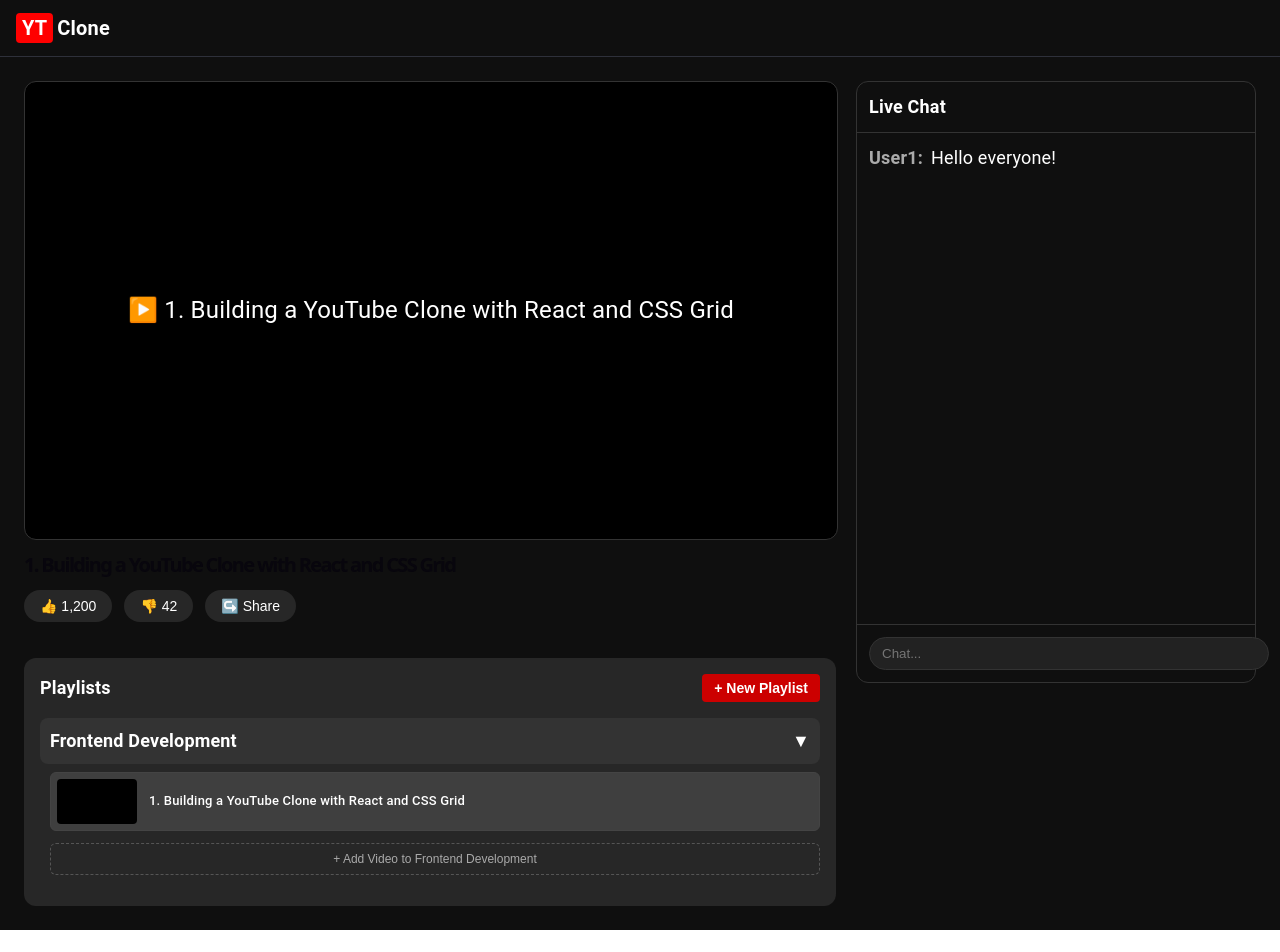
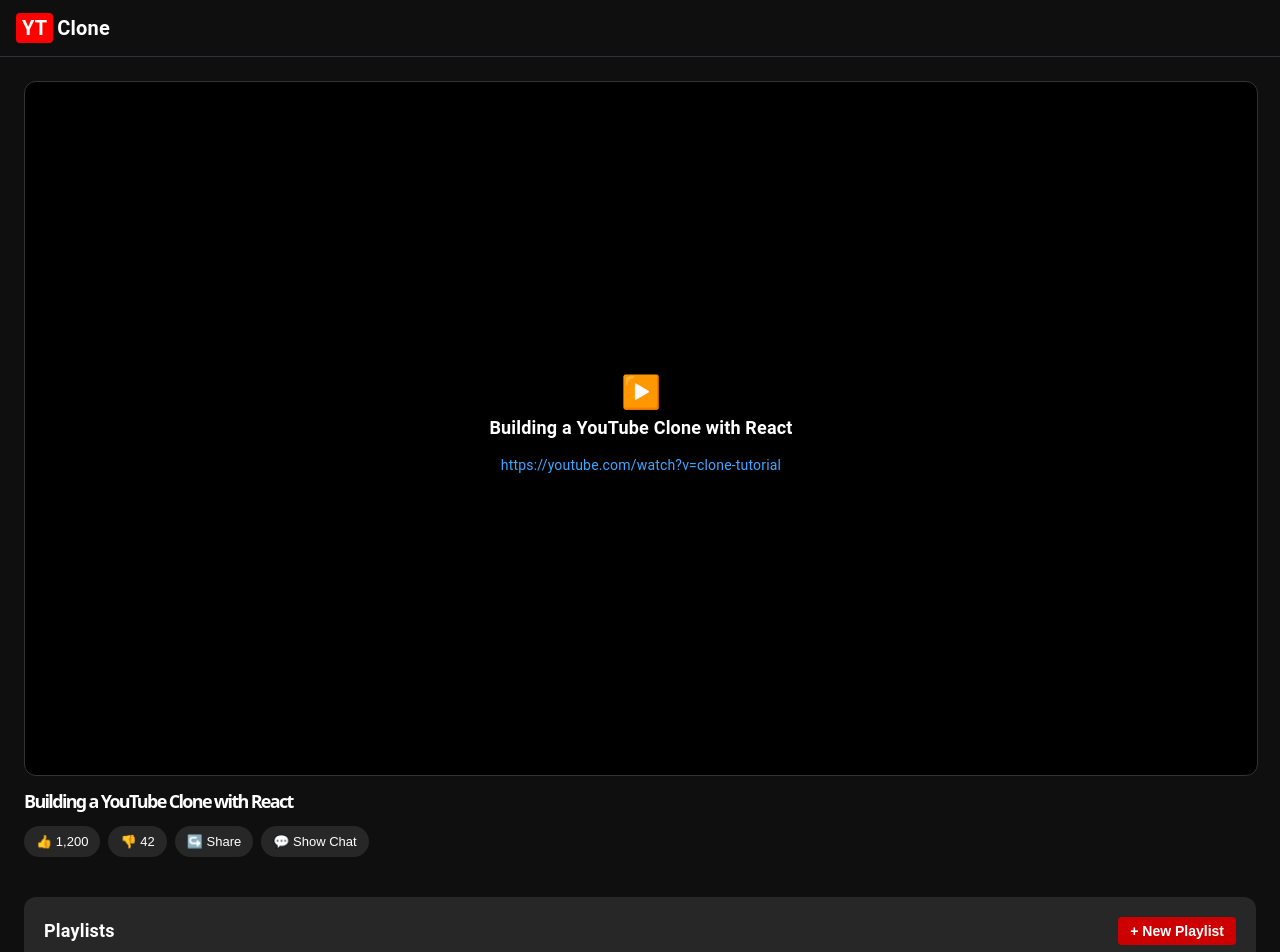
Before and after one commit to Rui-s0s/Javascript-React, a React (Vite) app: page / in a window 1280 px wide. Shown: the top 952 px of the page. Before the commit the page ends 930 px from the top, so only its background shows below. Built offline with nearby package versions, Linux system fonts and the light colour scheme.

Commit message:
refactor: Configuracion de toda la logica en App.jsx

```diff
--- a/src/App.css
+++ b/src/App.css
@@ -5,163 +5,46 @@
   background-color: #0f0f0f;
   color: white;
   font-family: Roboto, Arial, sans-serif;
-}
-
-.navbar {
-  height: 56px;
-  background-color: #0f0f0f;
-  display: flex;
-  align-items: center;
-  padding: 0 16px;
-  border-bottom: 1px solid #2e303a;
-  position: sticky;
-  top: 0;
-  z-index: 100;
-}
-
-.logo {
-  display: flex;
-  align-items: center;
-  gap: 4px;
-  font-weight: bold;
-  font-size: 20px;
-  color: white;
-}
-
-.logo span {
-  background-color: red;
-  padding: 2px 6px;
-  border-radius: 4px;
+  width: 100%;
+  overflow-x: hidden;
 }
 
 .main-layout {
   display: grid;
-  grid-template-columns: 1fr 1fr 400px;
+  grid-template-columns: 1fr 400px;
   grid-template-rows: auto auto;
-  gap: 20px;
+  gap: 24px;
   padding: 24px;
-  flex-grow: 1;
+  max-width: 100%;
+  margin: 0 auto;
+  width: 100%;
+  box-sizing: border-box;
+  transition: all 0.3s ease;
 }
 
-.video-section {
-  grid-column: 1 / 3;
-  grid-row: 1;
+/* Ensure grid items don't push the container width */
+.main-layout > * {
+  min-width: 0;
 }
 
-.video-placeholder {
-  width: 100%;
-  aspect-ratio: 16 / 9;
-  background-color: #000;
-  display: flex;
-  align-items: center;
-  justify-content: center;
-  border-radius: 12px;
-  font-size: 24px;
-  border: 1px solid #333;
+.main-layout.hide-chat {
+  grid-template-columns: 1fr;
 }
 
-.chat-section {
-  grid-column: 3;
-  grid-row: 1 / 3; /* Spans both rows */
-  background-color: #0f0f0f;
-  border: 1px solid #333;
-  border-radius: 12px;
-  display: flex;
-  flex-direction: column;
-  height: 600px; /* Give it a fixed height so internal scroll works */
-  position: sticky;
-  top: 76px; /* Stick near the top while scrolling page */
-}
-
-.chat-header {
-  padding: 12px;
-  border-bottom: 1px solid #333;
-  font-weight: bold;
-}
-
-.chat-messages {
-  flex-grow: 1;
-  padding: 12px;
-  overflow-y: auto; /* Internal scrollbar */
-  display: flex;
-  flex-direction: column;
-  gap: 8px;
-  scrollbar-width: thin;
-  scrollbar-color: #717171 transparent;
-}
-
-.chat-input {
-  padding: 12px;
-  border-top: 1px solid #333;
-}
-
-.chat-input input {
+.main-layout.hide-chat .video-section {
+  max-width: 1200px;
+  margin: 0 auto;
   width: 100%;
-  background: #222;
-  border: 1px solid #333;
-  padding: 8px 12px;
-  border-radius: 20px;
-  color: white;
-}
-
-.description-section {
-  grid-column: 1 / 3;
-  grid-row: 2;
-  background-color: #272727;
-  padding: 16px;
-  border-radius: 12px;
-  overflow-y: auto;
-}
-
-.video-title {
-  font-size: 20px;
-  font-weight: bold;
-  margin: 12px 0;
-}
-
-.video-actions {
-  display: flex;
-  gap: 12px;
-  margin-bottom: 16px;
-}
-
-.action-btn {
-  background: #272727;
-  border: none;
-  color: white;
-  padding: 8px 16px;
-  border-radius: 20px;
-  cursor: pointer;
-  display: flex;
-  align-items: center;
-  gap: 8px;
-  font-size: 14px;
-}
-
-.action-btn:hover {
-  background: #3f3f3f;
-}
-
-.description-content {
-  font-size: 14px;
-  line-height: 1.4;
 }
 
 @media (max-width: 1100px) {
   .main-layout {
-    grid-template-columns: 1fr;
-    grid-template-rows: auto auto auto;
-    overflow-y: auto;
+    grid-template-columns: 1fr !important;
+    padding: 12px;
+    gap: 16px;
   }
 
-  .video-section,
-  .chat-section,
-  .description-section {
-    grid-column: 1;
-  }
-
-  .chat-section {
-    grid-row: 3;
-    height: 400px;
+  .main-layout.hide-chat .video-section {
+    max-width: 100%;
   }
 }
--- a/src/App.jsx
+++ b/src/App.jsx
@@ -1,48 +1,59 @@
-import React, { useState, useEffect, useRef } from 'react';
+import React, { useState, useEffect } from 'react';
 import './App.css';
+import Navbar from './components/Navbar';
+import VideoPlayer from './components/VideoPlayer';
+import PlaylistsContainer from './components/Playlists/PlaylistsContainer';
 
 const INITIAL_DATA = [
   {
     id: 'pl1',
-    name: 'Frontend Development',
+    name: 'My Awesome Playlist',
     videos: [
       {
-        id: 1,
-        title: '1. Building a YouTube Clone with React and CSS Grid',
+        id: 'vid1',
+        title: 'Building a YouTube Clone with React',
+        link: 'https://youtube.com/watch?v=clone-tutorial',
         likes: 1200,
-        dislikes: 42,
-        messages: [{ id: 1, user: 'User1', text: 'Hello everyone!' }]
+        dislikes: 42
       }
     ]
   }
 ];
 
 function App() {
-  const [playlists, setPlaylists] = useState(INITIAL_DATA);
-  const [currentVideo, setCurrentVideo] = useState(INITIAL_DATA[0].videos[0]);
-  const [messages, setMessages] = useState(currentVideo.messages);
-  const [likes, setLikes] = useState(currentVideo.likes);
-  const [dislikes, setDislikes] = useState(currentVideo.dislikes);
-  const [inputValue, setInputValue] = useState('');
-  const [expandedPlaylists, setExpandedPlaylists] = useState(['pl1']);
+  const [playlists, setPlaylists] = useState(() => {
+    const saved = localStorage.getItem('yt_clone_data');
+    return saved ? JSON.parse(saved) : INITIAL_DATA;
+  });
 
-  const chatEndRef = useRef(null);
+  const [currentVideo, setCurrentVideo] = useState(playlists[0]?.videos[0] || null);
+
+  const [addingToPlaylist, setAddingToPlaylist] = useState(null);
+  const [editingVideoId, setEditingVideoId] = useState(null);
+  const [newVideoTitle, setNewVideoTitle] = useState('');
+  const [newVideoLink, setNewVideoLink] = useState('');
+  const [step, setStep] = useState(1);
+
+  const [isCreatingPlaylist, setIsCreatingPlaylist] = useState(false);
+  const [editingPlaylistId, setEditingPlaylistId] = useState(null);
+  const [newPlaylistName, setNewPlaylistName] = useState('');
 
   useEffect(() => {
-    setMessages(currentVideo.messages);
-    setLikes(currentVideo.likes);
-    setDislikes(currentVideo.dislikes);
-  }, [currentVideo]);
+    localStorage.setItem('yt_clone_data', JSON.stringify(playlists));
+  }, [playlists]);
 
-  useEffect(() => {
-    chatEndRef.current?.scrollIntoView({ behavior: 'smooth' });
-  }, [messages]);
+  const handleLikeDislike = (type) => {
+    if (!currentVideo) return;
+    const newLikes = type === 'like' ? currentVideo.likes + 1 : currentVideo.likes;
+    const newDislikes = type === 'dislike' ? currentVideo.dislikes + 1 : currentVideo.dislikes;
 
-  const handleSendMessage = (e) => {
-    if (e.key === 'Enter' && inputValue.trim()) {
-      setMessages([...messages, { id: Date.now(), user: 'You', text: inputValue }]);
-      setInputValue('');
-    }
+    const updatedVideo = { ...currentVideo, likes: newLikes, dislikes: newDislikes };
+    setCurrentVideo(updatedVideo);
+
+    setPlaylists(playlists.map(pl => ({
+      ...pl,
+      videos: pl.videos.map(v => v.id === currentVideo.id ? updatedVideo : v)
+    })));
   };
 
   const selectVideo = (video) => {
@@ -56,152 +67,161 @@ function App() {
     );
   };
 
-  const createPlaylist = () => {
-    const name = prompt("Enter playlist name:");
-    if (name) {
-      const newPl = {
-        id: 'pl' + Date.now(),
-        name: name,
-        videos: []
-      };
+  const [expandedPlaylists, setExpandedPlaylists] = useState([playlists[0]?.id]);
+
+  const handlePlaylistSubmit = (e) => {
+    if (e.key === 'Enter' && newPlaylistName.trim()) {
+      if (editingPlaylistId) {
+        setPlaylists(playlists.map(pl =>
+          pl.id === editingPlaylistId ? { ...pl, name: newPlaylistName } : pl
+        ));
+        setEditingPlaylistId(null);
+      } else {
+        const newPl = { id: 'pl' + Date.now(), name: newPlaylistName, videos: [] };
         setPlaylists([...playlists, newPl]);
         setExpandedPlaylists([...expandedPlaylists, newPl.id]);
+        setIsCreatingPlaylist(false);
+      }
+      setNewPlaylistName('');
+    } else if (e.key === 'Escape') {
+      setIsCreatingPlaylist(false);
+      setEditingPlaylistId(null);
+      setNewPlaylistName('');
     }
   };
 
-  const addVideo = (playlistId) => {
-    const title = prompt("Enter video title:");
-    if (title) {
+  const deletePlaylist = (e, id) => {
+    e.stopPropagation();
+    if (window.confirm("Delete this playlist?")) {
+      const newPlaylists = playlists.filter(pl => pl.id !== id);
+      setPlaylists(newPlaylists);
+      if (currentVideo && !newPlaylists.some(pl => pl.videos.some(v => v.id === currentVideo.id))) {
+        setCurrentVideo(newPlaylists[0]?.videos[0] || null);
+      }
+    }
+  };
+
+  const startEditPlaylist = (e, pl) => {
+    e.stopPropagation();
+    setEditingPlaylistId(pl.id);
+    setNewPlaylistName(pl.name);
+  };
+
+  const startAddingVideo = (playlistId) => {
+    setAddingToPlaylist(playlistId);
+    setEditingVideoId(null);
+    setStep(1);
+    setNewVideoTitle('');
+    setNewVideoLink('');
+  };
+
+  const startEditVideo = (e, playlistId, video) => {
+    e.stopPropagation();
+    setAddingToPlaylist(playlistId);
+    setEditingVideoId(video.id);
+    setNewVideoTitle(video.title);
+    setNewVideoLink(video.link);
+    setStep(1);
+  };
+
+  const deleteVideo = (e, playlistId, videoId) => {
+    e.stopPropagation();
+    if (window.confirm("Delete this video?")) {
+      const updatedPlaylists = playlists.map(pl =>
+        pl.id === playlistId
+          ? { ...pl, videos: pl.videos.filter(v => v.id !== videoId) }
+          : pl
+      );
+      setPlaylists(updatedPlaylists);
+      if (currentVideo?.id === videoId) {
+        setCurrentVideo(updatedPlaylists[0]?.videos[0] || null);
+      }
+    }
+  };
+
+  const handleVideoSubmit = (e, playlistId) => {
+    if (e.key === 'Enter') {
+      if (step === 1 && newVideoTitle.trim()) {
+        setStep(2);
+      } else if (step === 2 && newVideoLink.trim()) {
+        if (editingVideoId) {
+          setPlaylists(playlists.map(pl =>
+            pl.id === playlistId ? {
+              ...pl,
+              videos: pl.videos.map(v => v.id === editingVideoId ? { ...v, title: newVideoTitle, link: newVideoLink } : v)
+            } : pl
+          ));
+        } else {
           const newVideo = {
-        id: Date.now(),
-        title: title,
+            id: 'vid' + Date.now(),
+            title: newVideoTitle,
+            link: newVideoLink,
             likes: 0,
-        dislikes: 0,
-        messages: []
+            dislikes: 0
           };
           setPlaylists(playlists.map(pl =>
             pl.id === playlistId ? { ...pl, videos: [...pl.videos, newVideo] } : pl
           ));
         }
+        setAddingToPlaylist(null);
+        setEditingVideoId(null);
+        setNewVideoTitle('');
+        setNewVideoLink('');
+        setStep(1);
+      }
+    } else if (e.key === 'Escape') {
+      setAddingToPlaylist(null);
+      setEditingVideoId(null);
+      setStep(1);
+    }
   };
 
   return (
     <div className="app-container">
-      <nav className="navbar">
-        <div className="logo">
-          <span>YT</span> Clone
-        </div>
-      </nav>
+      <Navbar />
 
-      <main className="main-layout">
-        <section className="video-section">
-          <div className="video-placeholder">
-            <div style={{ textAlign: 'center' }}>
-               ▶️ {currentVideo.title}
-            </div>
-          </div>
-          <h1 className="video-title">{currentVideo.title}</h1>
-          <div className="video-actions">
-            <button className="action-btn" onClick={() => setLikes(likes + 1)}>
-              👍 {likes.toLocaleString()}
-            </button>
-            <button className="action-btn" onClick={() => setDislikes(dislikes + 1)}>
-              👎 {dislikes.toLocaleString()}
-            </button>
-            <button className="action-btn">↪️ Share</button>
-          </div>
-        </section>
-
-        <section className="chat-section">
-          <div className="chat-header">Live Chat</div>
-          <div className="chat-messages">
-            {messages.map((msg) => (
-              <div key={msg.id} className="message">
-                <strong style={{ color: '#aaa', marginRight: '8px' }}>{msg.user}:</strong>
-                <span>{msg.text}</span>
-              </div>
-            ))}
-            <div ref={chatEndRef} />
-          </div>
-          <div className="chat-input">
-            <input
-              type="text"
-              placeholder="Chat..."
-              value={inputValue}
-              onChange={(e) => setInputValue(e.target.value)}
-              onKeyDown={handleSendMessage}
+      <main className="main-layout hide-chat">
+        {currentVideo ? (
+          <VideoPlayer
+            video={currentVideo}
+            likes={currentVideo.likes}
+            dislikes={currentVideo.dislikes}
+            onLike={() => handleLikeDislike('like')}
+            onDislike={() => handleLikeDislike('dislike')}
           />
-          </div>
-        </section>
-
-        <section className="description-section">
-          <div className="playlists-container">
-            <div style={{ display: 'flex', justifyContent: 'space-between', alignItems: 'center', marginBottom: '16px' }}>
-              <h3 style={{ fontSize: '18px', color: '#fff', margin: 0 }}>Playlists</h3>
-              <button
-                onClick={createPlaylist}
-                style={{ background: '#cc0000', color: 'white', border: 'none', padding: '6px 12px', borderRadius: '4px', cursor: 'pointer', fontSize: '14px', fontWeight: 'bold' }}
-              >
-                + New Playlist
-              </button>
-            </div>
-
-            {playlists.map((playlist) => (
-              <div key={playlist.id} style={{ marginBottom: '15px' }}>
-                <div
-                  onClick={() => togglePlaylist(playlist.id)}
-                  style={{
-                    background: '#333',
-                    padding: '10px',
-                    borderRadius: '8px',
-                    cursor: 'pointer',
-                    display: 'flex',
-                    justifyContent: 'space-between',
-                    alignItems: 'center',
-                    fontWeight: 'bold',
-                    marginBottom: '8px'
-                  }}
-                >
-                  {playlist.name}
-                  <span>{expandedPlaylists.includes(playlist.id) ? '▼' : '▶'}</span>
-                </div>
-
-                {expandedPlaylists.includes(playlist.id) && (
-                  <div style={{ display: 'flex', flexDirection: 'column', gap: '8px', paddingLeft: '10px' }}>
-                    {playlist.videos.map((video) => (
-                      <div
-                        key={video.id}
-                        onClick={() => selectVideo(video)}
-                        style={{
-                          display: 'flex',
-                          gap: '12px',
-                          cursor: 'pointer',
-                          padding: '6px',
-                          borderRadius: '6px',
-                          background: currentVideo.id === video.id ? '#3f3f3f' : 'transparent',
-                          border: '1px solid #444'
-                        }}
-                      >
-                        <div style={{ width: '80px', height: '45px', background: '#000', borderRadius: '4px', flexShrink: 0 }} />
-                        <div style={{ overflow: 'hidden', display: 'flex', alignItems: 'center' }}>
-                          <div style={{ fontSize: '13px', fontWeight: '500', whiteSpace: 'nowrap', textOverflow: 'ellipsis', overflow: 'hidden' }}>
-                            {video.title}
-                          </div>
-                        </div>
-                      </div>
-                    ))}
-                    <button
-                      onClick={(e) => { e.stopPropagation(); addVideo(playlist.id); }}
-                      style={{ background: 'transparent', color: '#aaa', border: '1px dashed #555', padding: '8px', borderRadius: '6px', cursor: 'pointer', fontSize: '12px', marginTop: '4px' }}
-                    >
-                      + Add Video to {playlist.name}
-                    </button>
+        ) : (
+          <div style={{ color: '#aaa', padding: '40px', textAlign: 'center', gridColumn: '1 / -1' }}>
+            <h2>No videos found</h2>
+            <p>Create a playlist and add a video to get started!</p>
           </div>
         )}
-              </div>
-            ))}
-          </div>
-        </section>
+
+        <PlaylistsContainer
+          playlists={playlists}
+          isCreating={isCreatingPlaylist}
+          onStartCreate={() => setIsCreatingPlaylist(true)}
+          newPlaylistName={newPlaylistName}
+          onNewPlaylistNameChange={setNewPlaylistName}
+          onPlaylistSubmit={handlePlaylistSubmit}
+          expandedPlaylists={expandedPlaylists}
+          editingPlaylistId={editingPlaylistId}
+          onTogglePlaylist={togglePlaylist}
+          onStartEditPlaylist={startEditPlaylist}
+          onDeletePlaylist={deletePlaylist}
+          currentVideoId={currentVideo?.id}
+          onSelectVideo={selectVideo}
+          onStartAddVideo={startAddingVideo}
+          onEditVideo={startEditVideo}
+          onDeleteVideo={deleteVideo}
+          addingToPlaylist={addingToPlaylist}
+          step={step}
+          newVideoTitle={newVideoTitle}
+          newVideoLink={newVideoLink}
+          onNewVideoTitleChange={setNewVideoTitle}
+          onNewVideoLinkChange={setNewVideoLink}
+          onVideoSubmit={handleVideoSubmit}
+          editingVideoId={editingVideoId}
+        />
       </main>
     </div>
   );
```
Lines whose indentation alone changed are shown as unchanged.
